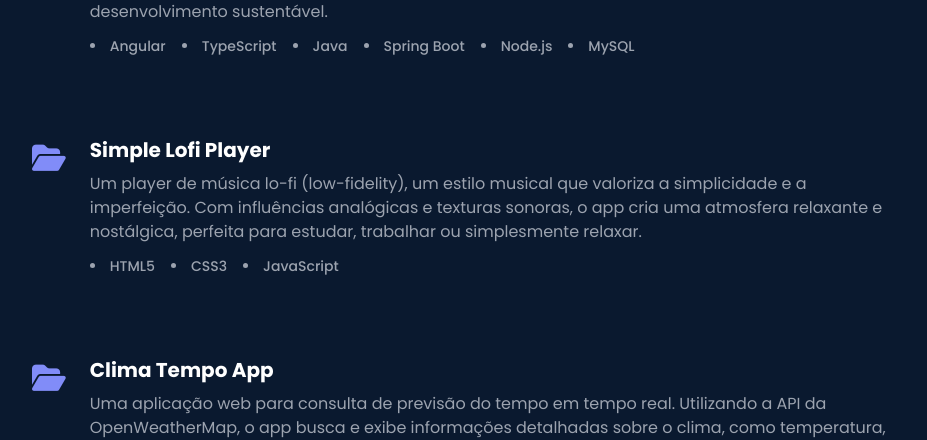
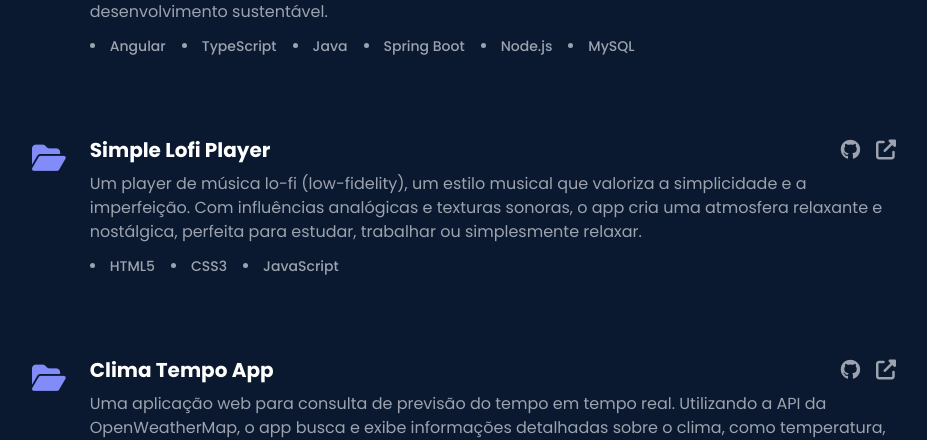
Before and after one commit to rflmoreira/rafael-moreira-portfolio, an Angular app: page / in a window 1280 px wide. Shown: the part 3320-3760 px from the top of the page, without its empty margins (176-1103 px from the left). Built offline with nearby package versions, Linux system fonts and the light colour scheme.

Commit message:
Atualização do portfólio com projetos e melhorias

```diff
--- a/src/app/projects/projects.component.ts
+++ b/src/app/projects/projects.component.ts
@@ -14,29 +14,29 @@ export class ProjectsComponent {
       title: 'AION',
       description: 'Desenvolvida durante o bootcamp da Generation Brasil, AION é uma rede social com foco no ODS 8 da ONU — Trabalho Decente e Crescimento Econômico. A plataforma foi criada para conectar voluntários a oportunidades de impacto, promovendo inclusão produtiva e contribuindo para o desenvolvimento sustentável.',
       technologies: ['Angular', 'TypeScript', 'Java', 'Spring Boot', 'Node.js', 'MySQL'],
-      githubLink: '#',
-      externalLink: '#'
+      githubLink: 'https://github.com/Projeto-Aion',
+      externalLink: 'https://projeto-aion.netlify.app/'
     },
     {
       title: 'Simple Lofi Player',
       description: 'Um player de música lo-fi (low-fidelity), um estilo musical que valoriza a simplicidade e a imperfeição. Com influências analógicas e texturas sonoras, o app cria uma atmosfera relaxante e nostálgica, perfeita para estudar, trabalhar ou simplesmente relaxar.',
       technologies: ['HTML5', 'CSS3', 'JavaScript'],
-      githubLink: '',
-      externalLink: ''
+      githubLink: 'https://github.com/rflmoreira/simple-lofi-player',
+      externalLink: 'https://simplelofiplayer.netlify.app/'
     },
     {
       title: 'Clima Tempo App',
       description: 'Uma aplicação web para consulta de previsão do tempo em tempo real. Utilizando a API da OpenWeatherMap, o app busca e exibe informações detalhadas sobre o clima, como temperatura, umidade e condições atuais, em uma interface simples e direta, focada na experiência do usuário.',
       technologies: ['HTML5', 'CSS3', 'JavaScript', 'Weather API'],
-      githubLink: '',
-      externalLink: ''
+      githubLink: 'https://github.com/rflmoreira/weather_app',
+      externalLink: 'https://climatempoo.netlify.app/'
     },
     {
       title: 'AMV Player',
       description: 'Um player de vídeo dedicado à cultura dos AMVs (Anime Music Videos), que apresenta uma coleção de vídeos criados por fãs, combinando a magia dos animes com trilhas sonoras impactantes.',
       technologies: ['HTML5', 'CSS3', 'JavaScript'],
-      githubLink: '#',
-      externalLink: '#'
+      githubLink: 'https://github.com/rflmoreira/amv_player',
+      externalLink: 'https://amvplayer.netlify.app/'
     }
   ];
 
```
